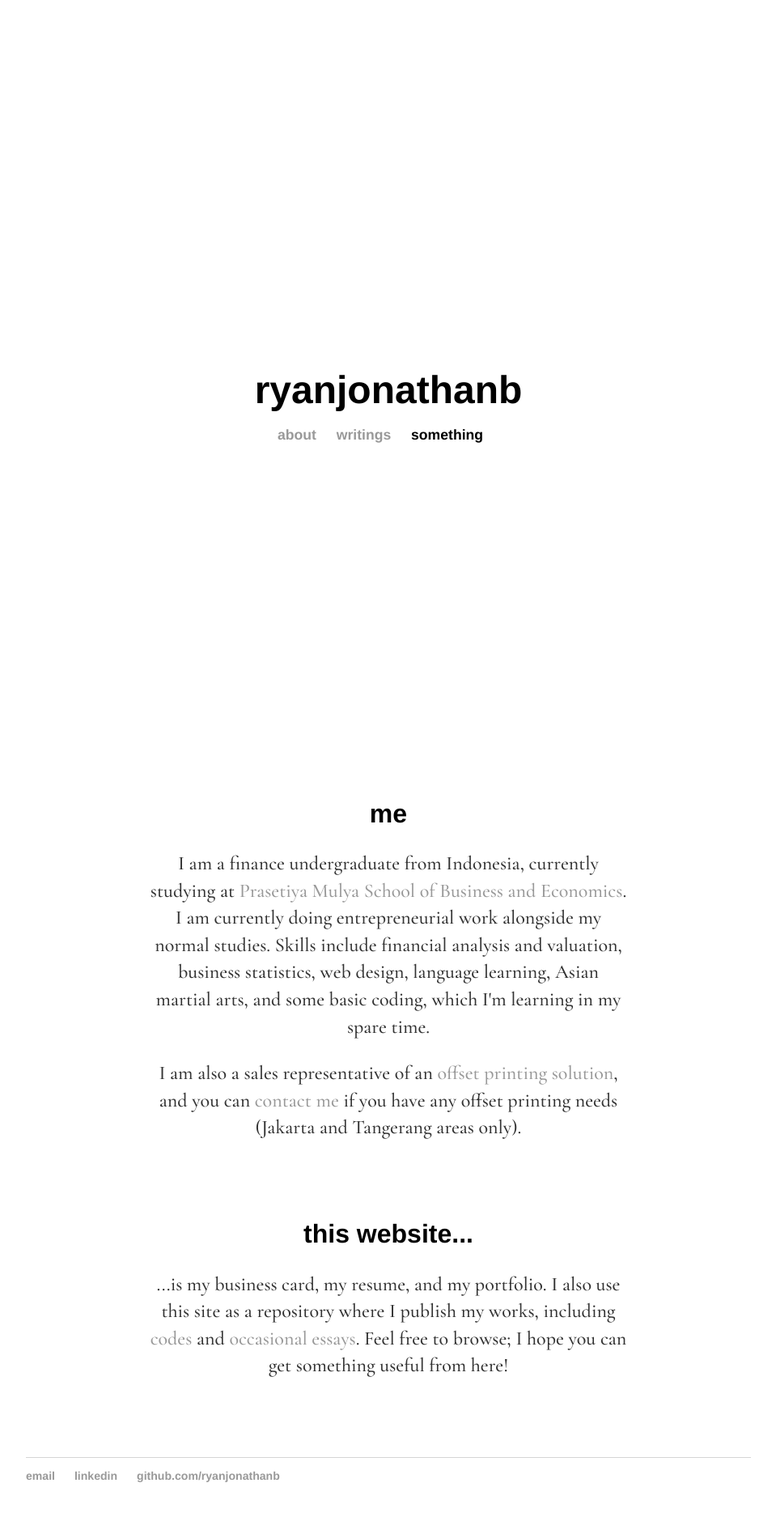
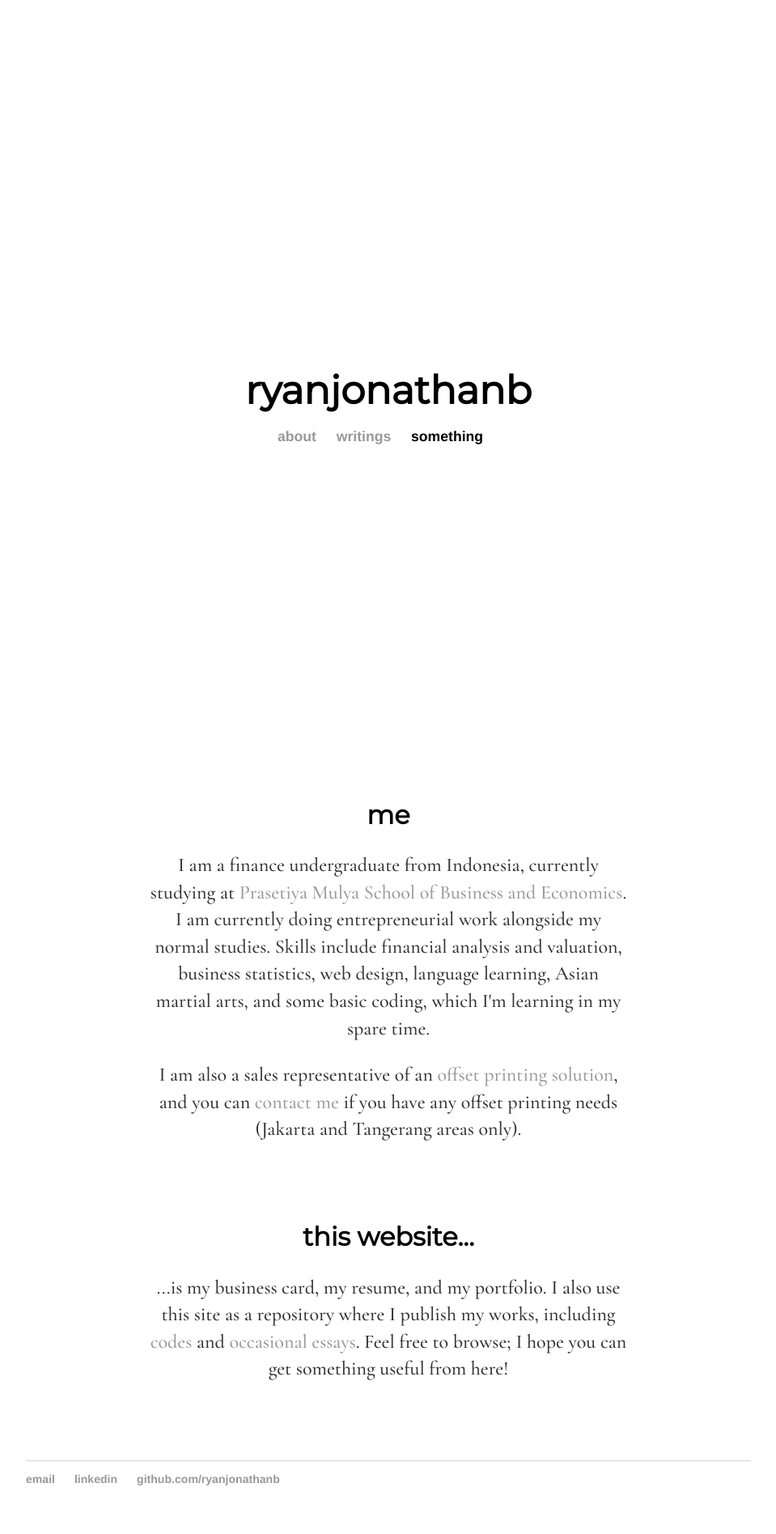
Before and after one commit to ryanjonathanb/ryanjonathanb.github.io, a Jekyll site: the page built from index.html, in a window 1280 px wide. Shown: the whole page at 81% size, without its empty margins (160-1119 px from the left). Built offline with Jekyll 4.4.1, drawn with Linux system fonts in a browser that asks for light colours.

Commit message:
montserrat

```diff
--- a/_layouts/homepage.html
+++ b/_layouts/homepage.html
@@ -1,7 +1,7 @@
 <!DOCTYPE html>
 	<html>
 		<head>
-			<link href="https://fonts.googleapis.com/css?family=Cormorant+Garamond:500" rel="stylesheet">
+			<link href="https://fonts.googleapis.com/css?family=Cormorant+Garamond:500|Montserrat" rel="stylesheet">
 			<title>{{ page.title }}</title>
 			<!-- link to main stylesheet -->
 			<link rel="stylesheet" type="text/css" href="/style.css">
--- a/style.css
+++ b/style.css
@@ -35,7 +35,7 @@
 }
 h1 {
     font-size: 3em;
-    font-family:'Helvetica', 'Arial', 'Sans-Serif';
+    font-family:'Montserrat'; 'Helvetica', 'Arial', 'Sans-Serif';
 }
 h1.homepage {
     text-align: center;
@@ -44,7 +44,7 @@
 }
 h2 {
     font-size: 2em;
-    font-family:'Helvetica', 'Arial', 'Sans-Serif';
+    font-family:'Montserrat'; 'Helvetica', 'Arial', 'Sans-Serif';
 }
 h2.homepage {
     text-align: center;
```
